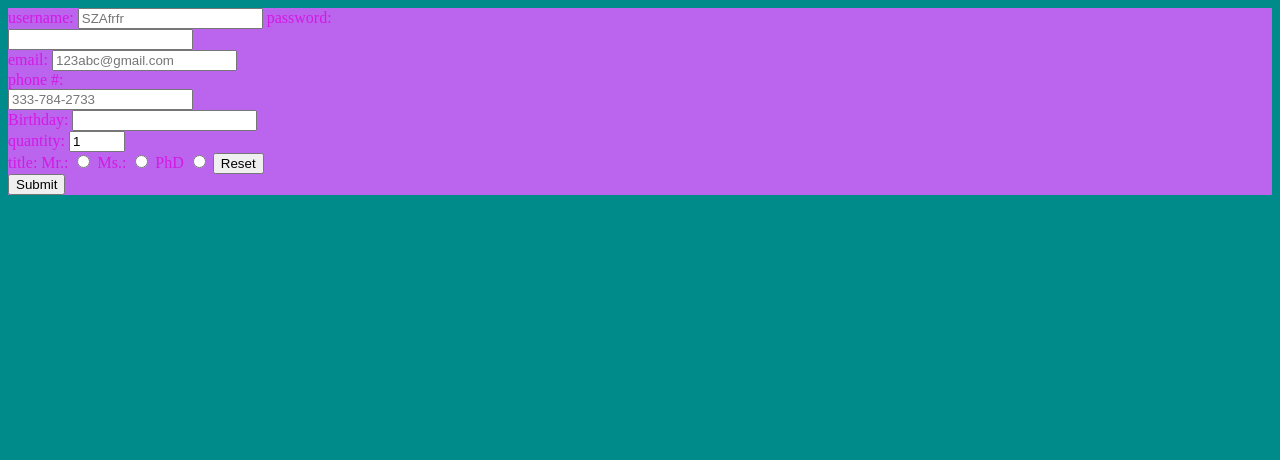
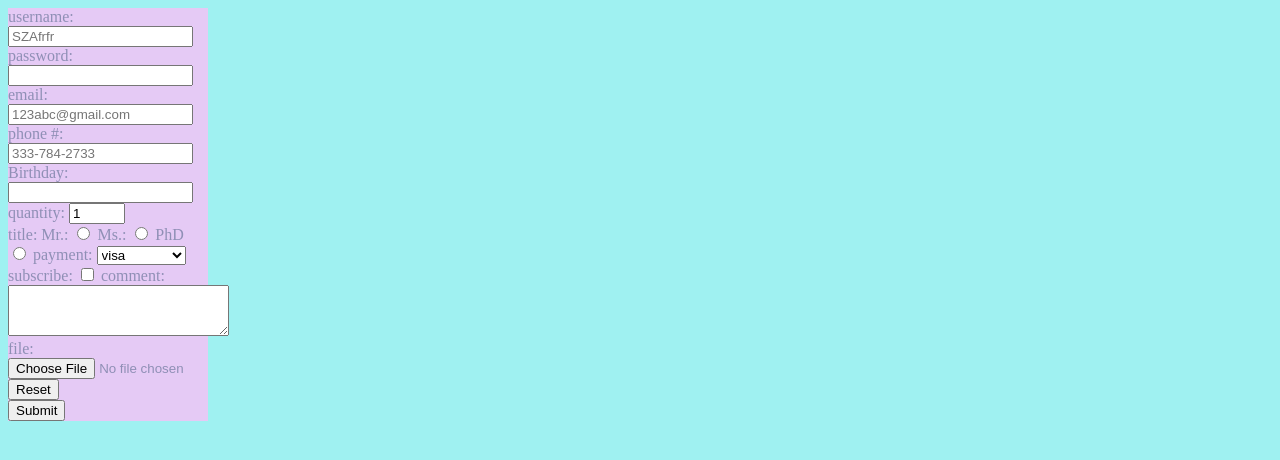
Before and after one commit to BellaHerrera/form, a plain HTML site: page index.html in a window 1280 px wide. Drawn offline with Linux system fonts and the light colour scheme.

Commit message:
added more content

```diff
--- a/index.html
+++ b/index.html
@@ -37,10 +37,28 @@
 <input type="radio" id="Ms." value="Ms.">
 <label for="title">PhD</label>
 <input type="radio" id="PhD." value="PhD.">
+<!-- drop down menu -->
+<label for="payment">payment:</label>
+<select id="payment">
+<option value="visa">visa</option>
+<option value="mastercard">mastercard</option>
+<option value="giftcard">giftcard</option>
+</select><br>
+
+<label for="subscribe">subscribe:</label>
+<input type="checkbox" id="subscribe">
+
+<label for="comment">comment:</label>
+<textarea name="comment" id="comment" cols="25" rows="3"></textarea>
+
+<label for="file">file:</label>
+<input type="file" id="file"><br>
 
         <input type="reset"><br>
         <input type="submit">
         <!-- rest allows the button on the side of the form -->
+
+
 
     </form>
 
--- a/styles.css
+++ b/styles.css
@@ -1,7 +1,8 @@
 form{
-background-color: rgb(187, 100, 237)
+background-color: rgb(229, 202, 245);
+width:200px;
 }
 
 body{
-   background-color: darkcyan; color: rgb(211, 26, 228);
+   background-color: rgb(159, 241, 241); color: rgba(68, 91, 126, 0.534);
 }
```
